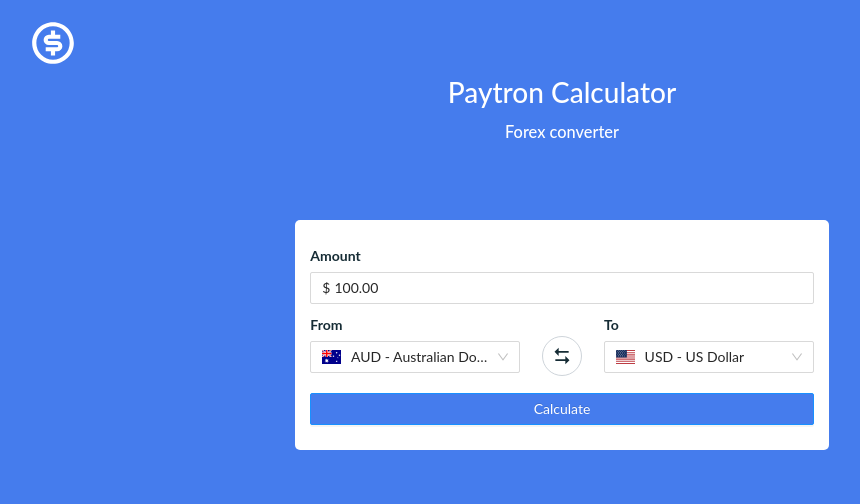
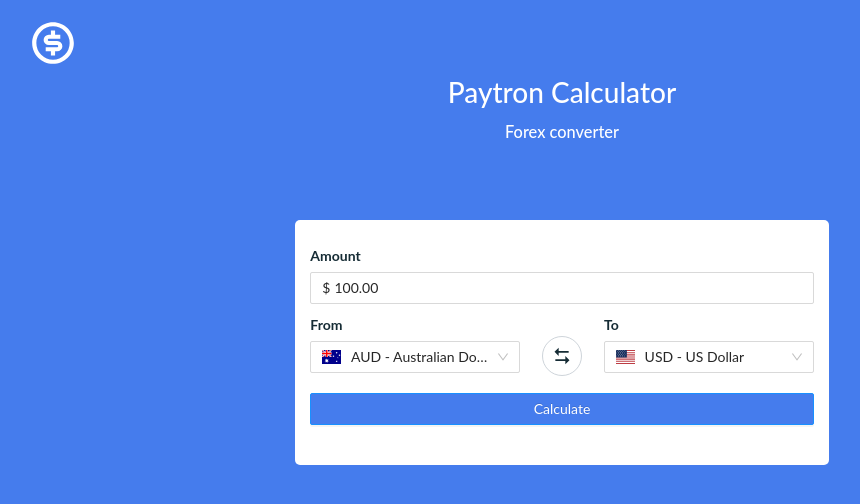
Before and after one commit to zzwt/paytron-client, a React (Create React App) app: page / in a window 1280 px wide. Shown: the top 504 px of the page, without its empty margins (78-938 px from the left). Built offline with nearby package versions, Linux system fonts and the light colour scheme.

Commit message:
Reposition error message on fetching rate

```diff
--- a/src/components/Calculator/style.module.scss
+++ b/src/components/Calculator/style.module.scss
@@ -7,7 +7,7 @@
   .calculator {
     background: $white;
     border-radius: 0.5rem;
-    padding: 1.5rem;
+    padding: 1.5rem 1.5rem 3rem 1.5rem;
     margin-bottom: 4rem;
     .row {
       margin: 1rem 0;
@@ -45,8 +45,9 @@
       .error {
         position: absolute;
         color: $red;
-        left: 0rem;
-        top: 7rem;
+        left: 50%;
+        top: 3.5rem;
+        transform: translateX(-50%);
       }
     }
 
```
